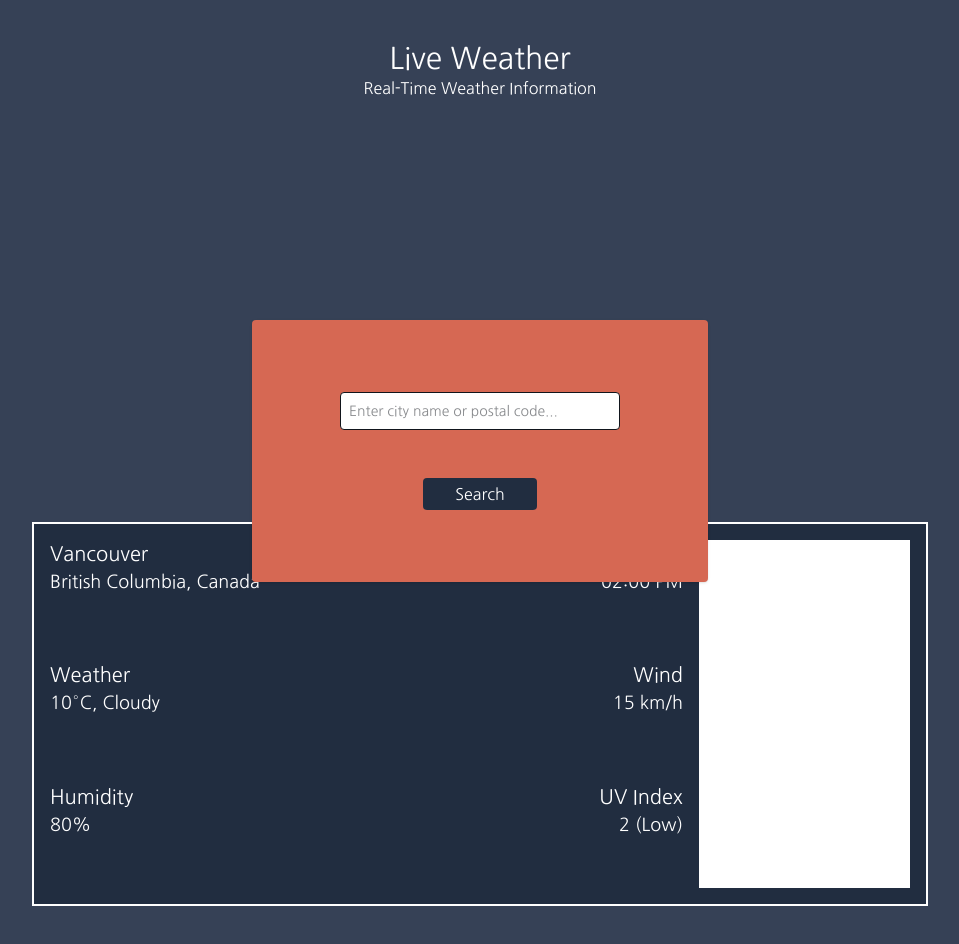
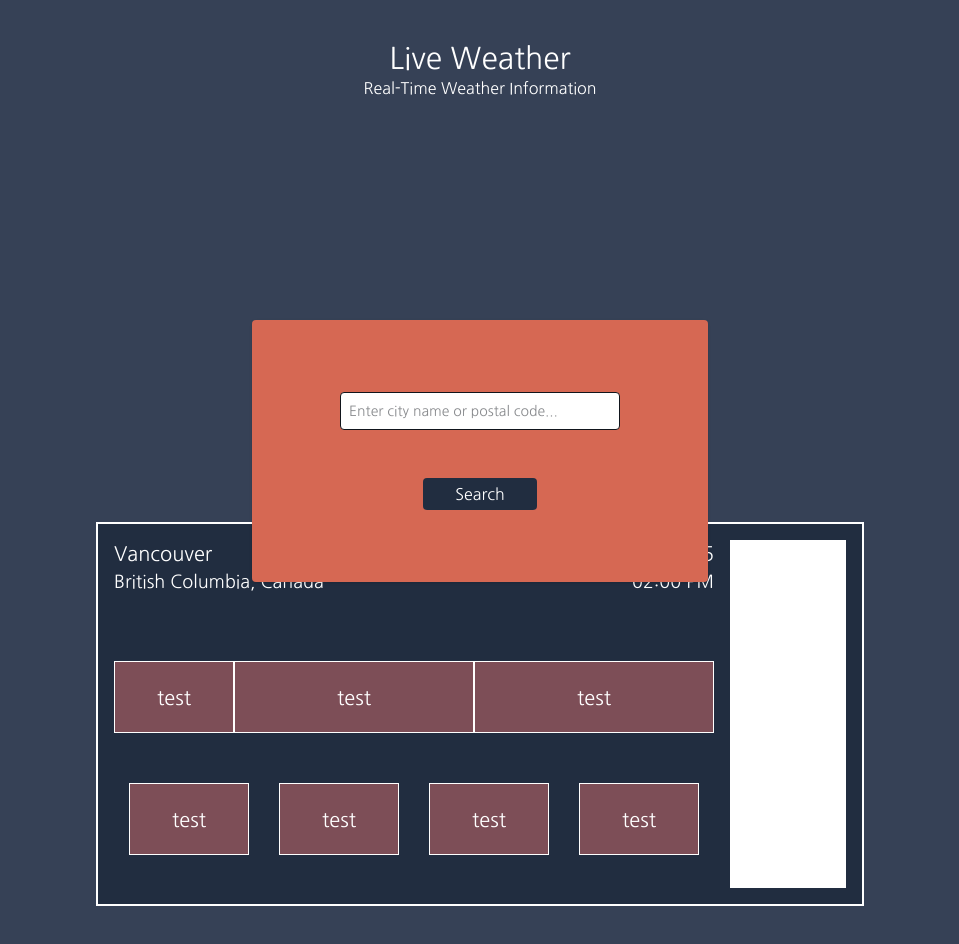
Before and after one commit to snoberyman/weather-app, a React (Vite) app: page / in a window 1280 px wide. Shown: the top 944 px of the page, without its empty margins (160-1119 px from the left). Built offline with nearby package versions, Linux system fonts and the light colour scheme; no server answers.

Commit message:
initial setup of main output

```diff
--- a/src/components/weatherBox/weatherBoxLarge.tsx
+++ b/src/components/weatherBox/weatherBoxLarge.tsx
@@ -1,5 +1,9 @@
-const weatherBoxLarge = () => {
-  return <></>;
+const WeatherBoxLarge = () => {
+  return <>
+    <div className="bg-primary-rose border-1 border-white w-60 h-18 text-xl/18 text-center">
+      test
+    </div>
+  </>;
 };
 
-export default weatherBoxLarge;
+export default WeatherBoxLarge;
--- a/src/components/weatherBox/weatherBoxSmall.tsx
+++ b/src/components/weatherBox/weatherBoxSmall.tsx
@@ -1,5 +1,9 @@
 const weatherBoxSmall = () => {
-  return <></>;
+  return <>
+    <div className="bg-primary-rose border-1 border-white w-30 h-18 text-xl/18 text-center">
+      test
+    </div>
+  </>;
 };
 
 export default weatherBoxSmall;
--- a/src/features/mainOutput/mainOutput.tsx
+++ b/src/features/mainOutput/mainOutput.tsx
@@ -1,11 +1,13 @@
 // import { useSelector } from "react-redux";
 // import { RootState } from "../../app/store"; // Adjust path based on your project structure
+import WeatherBoxSmall from '../../components/weatherBox/weatherBoxSmall'
+import WeatherBoxLarge from '../../components/weatherBox/weatherBoxLarge';
 
 const MainOutput = () => {
   // const weather = useSelector((state: RootState) => state.weather);
 
   return (
-    <div className="  mt-30 mb-50 bg-primary-blue w-[70vw] h-96 border-2 border-white grid grid-cols-[3fr_1fr] grid-rows-3 gap-4 p-4">
+    <div className="  mt-30 mb-50 bg-primary-blue w-[60vw] h-96 border-2 border-white grid grid-cols-[3fr_1fr] grid-rows-3 gap-4 p-4">
       {/* Row 1: Location and Date Info */}
       <div className="flex flex-row justify-between col-start-1 row-start-1">
         <div className="flex flex-col text-left">
@@ -19,26 +21,31 @@ const MainOutput = () => {
       </div>
 
       {/* Row 2: Weather Info */}
-      <div className="flex flex-row justify-between col-start-1 row-start-2">
-        <div className="flex flex-col text-left">
-          <h2 className="text-xl">Weather</h2>
-          <h4 className="text-lg">10°C, Cloudy</h4>
+      <div className="flex flex-row justify-around col-start-1 row-start-2">
+        <div className="flex flex-col ">
+          <WeatherBoxSmall />
         </div>
-        <div className="flex flex-col text-right">
-          <h2 className="text-xl">Wind</h2>
-          <h4 className="text-lg">15 km/h</h4>
+        <div className="flex flex-col">
+          <WeatherBoxLarge />
+        </div>
+        <div className="flex flex-col">
+          <WeatherBoxLarge />
         </div>
       </div>
 
       {/* Row 3: Extra Info */}
-      <div className="flex flex-row justify-between col-start-1 row-start-3">
-        <div className="flex flex-col text-left">
-          <h2 className="text-xl">Humidity</h2>
-          <h4 className="text-lg">80%</h4>
+      <div className="flex flex-row justify-around col-start-1 row-start-3">
+        <div className="flex flex-col ">
+          <WeatherBoxSmall />
         </div>
-        <div className="flex flex-col text-right">
-          <h2 className="text-xl">UV Index</h2>
-          <h4 className="text-lg">2 (Low)</h4>
+        <div className="flex flex-col ">
+          <WeatherBoxSmall />
+        </div>
+        <div className="flex flex-col ">
+          <WeatherBoxSmall />
+        </div>
+        <div className="flex flex-col ">
+          <WeatherBoxSmall />
         </div>
       </div>
 
```
